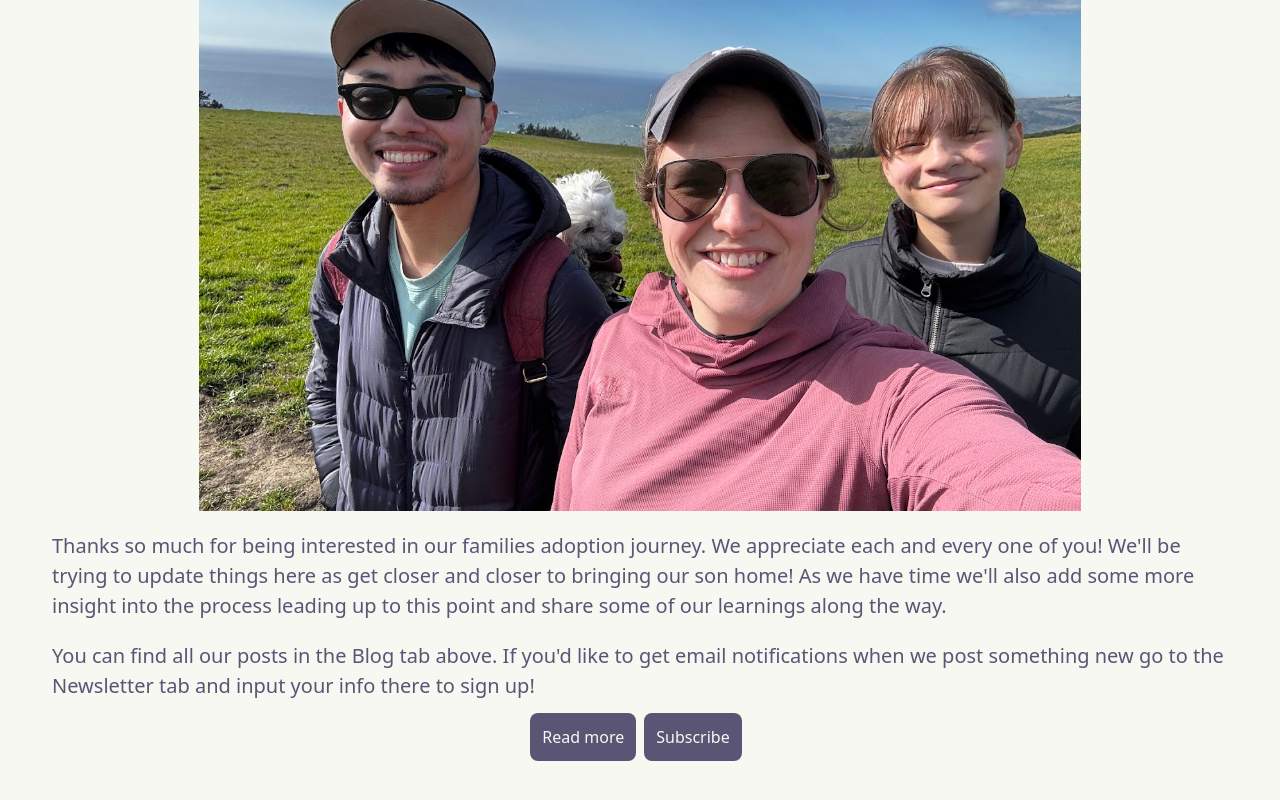
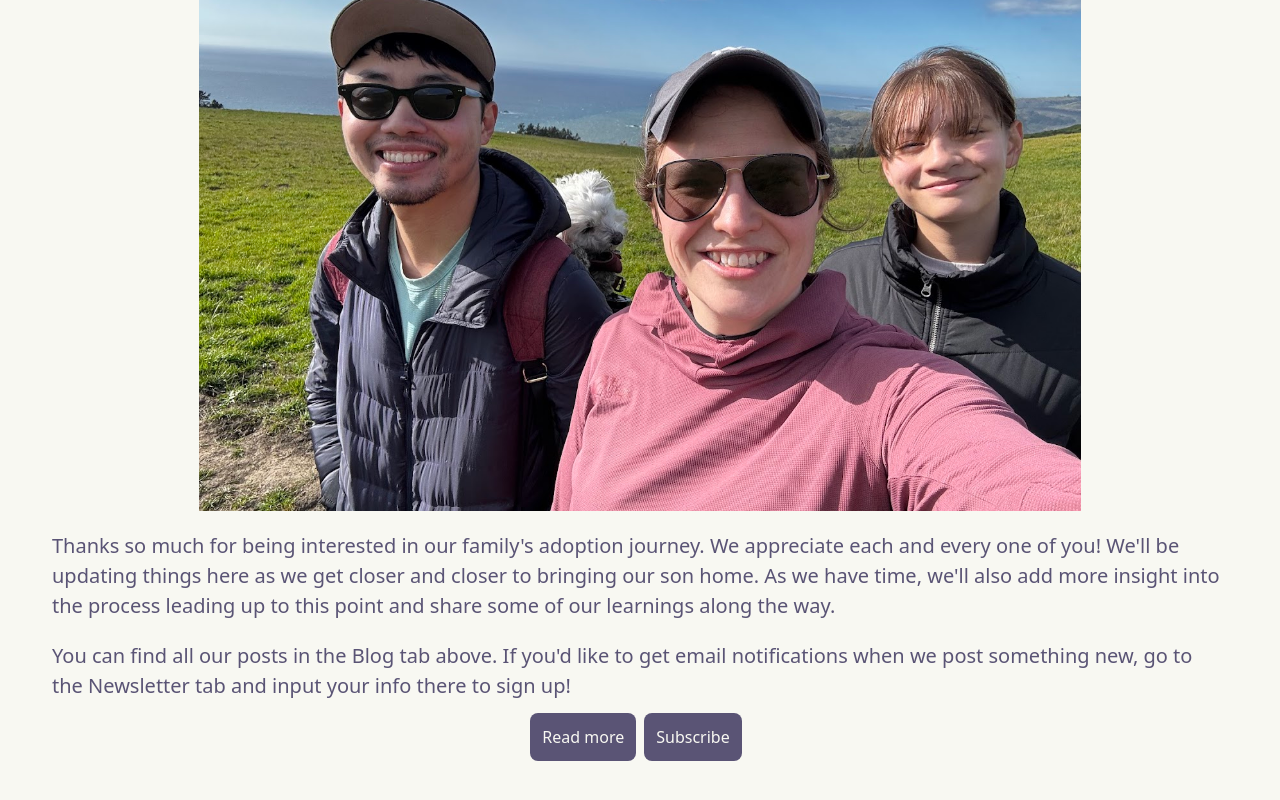
Before and after one commit to cmatson93/adoption-blog, a Next.js app: page / in a window 1280 px wide. Shown: the part 348-1148 px from the top of the page. Built offline with nearby package versions, Linux system fonts and the light colour scheme.

Commit message:
initial mailchimp call

```diff
--- a/app/blog/page.tsx
+++ b/app/blog/page.tsx
@@ -1,5 +1,6 @@
 import { getSortedPostsData } from "@/app/lib/posts";
 import Link from "next/link";
+import { redirect } from "next/navigation";
 
 import styles from "./styles.module.css";
 
@@ -12,7 +13,10 @@ type PostData = {
 export default async function Blog() {
   const postData: PostData[] = await getSortedPostsData();
 
-  console.log("postData ", postData);
+  // If there is only one post, redirect to that post's page
+  if (postData.length === 1) {
+    redirect(`/blog/${postData[0].id}`);
+  }
 
   return (
     <div className={styles.list}>
--- /dev/null
+++ b/app/mailchimp/route.ts
@@ -0,0 +1,31 @@
+export const dynamic = "force-static";
+
+export async function POST() {
+  // 2. Retrieve Mailchimp credentials from environment variables
+  const API_KEY = process.env.MAILCHIMP_API_KEY;
+  const API_SERVER = process.env.MAILCHIMP_API_SERVER;
+  const AUDIENCE_ID = process.env.MAILCHIMP_AUDIENCE_ID;
+
+  // 3. Construct Mailchimp API request URL
+  const url = `https://${API_SERVER}.api.mailchimp.com/3.0/lists/${AUDIENCE_ID}/members`;
+
+  // 4. Prepare request data
+  const data = {
+    email_address: "cmatson93@gmail.com",
+    status: "subscribed",
+  };
+
+  const res = await fetch(url, {
+    method: "POST",
+    headers: {
+      "Content-Type": "application/json",
+      //   "API-Key": process.env.HELP_SHIFT_API_KEY,
+      "API-KEY": "b9b49c97c4264b5f0245839e4d53642c-us8",
+    },
+    body: JSON.stringify(data),
+  });
+
+  const resJson = await res.json();
+
+  return Response.json({ resJson });
+}
--- a/app/newsletter/page.tsx
+++ b/app/newsletter/page.tsx
@@ -1,3 +1,40 @@
 export default function Newsletter() {
-  return <div>Newsletter here</div>;
+  const subscribe = async () => {
+    // 2. Retrieve Mailchimp credentials from environment variables
+    const API_KEY = process.env.MAILCHIMP_API_KEY;
+    const API_SERVER = process.env.MAILCHIMP_API_SERVER;
+    const AUDIENCE_ID = process.env.MAILCHIMP_AUDIENCE_ID;
+
+    // 3. Construct Mailchimp API request URL
+    const url = `https://${API_SERVER}.api.mailchimp.com/3.0/lists/${AUDIENCE_ID}/members`;
+
+    // 4. Prepare request data
+    const data = {
+      email_address: "cmatson93@gmail.com",
+      status: "subscribed",
+    };
+
+    const res = await fetch(url, {
+      method: "POST",
+      headers: {
+        "Content-Type": "application/json",
+        //   "API-Key": process.env.HELP_SHIFT_API_KEY,
+        "API-KEY": "b9b49c97c4264b5f0245839e4d53642c-us8",
+      },
+      body: JSON.stringify(data),
+    });
+
+    const resJson = await res.json();
+
+    console.log("resJson ", resJson);
+
+    return Response.json({ resJson });
+  };
+
+  return (
+    <div>
+      Newsletter here
+      <button onClick={() => console.log("clicked")}>Subscribe</button>
+    </div>
+  );
 }
--- a/app/page.tsx
+++ b/app/page.tsx
@@ -19,17 +19,16 @@ export default function Home() {
         </div>
         <div className={styles.homeBio}>
           <h5>
-            {`Thanks so much for being interested in our families adoption
-            journey. We appreciate each and every one of you! We'll be trying to
-            update things here as get closer and closer to bringing our son
-            home! As we have time we'll also add some more insight into the
-            process leading up to this point and share some of our learnings
-            along the way.`}
+            {`Thanks so much for being interested in our family's adoption journey.
+            We appreciate each and every one of you!
+            We'll be updating things here as we get closer and closer to bringing our son home.
+            As we have time, we'll also add more insight into the process leading up to this point and
+            share some of our learnings along the way.`}
           </h5>
           <h5>
-            {`You can find all our posts in the Blog tab above. If you'd like to
-            get email notifications when we post something new go to the
-            Newsletter tab and input your info there to sign up!`}
+            {`You can find all our posts in the Blog tab above.
+            If you'd like to get email notifications when we post something new,
+            go to the Newsletter tab and input your info there to sign up!`}
           </h5>
         </div>
         <NavigationButtons />
```
Also changed, not shown: _posts/hello-world.md (deleted, +0 -19 lines).
